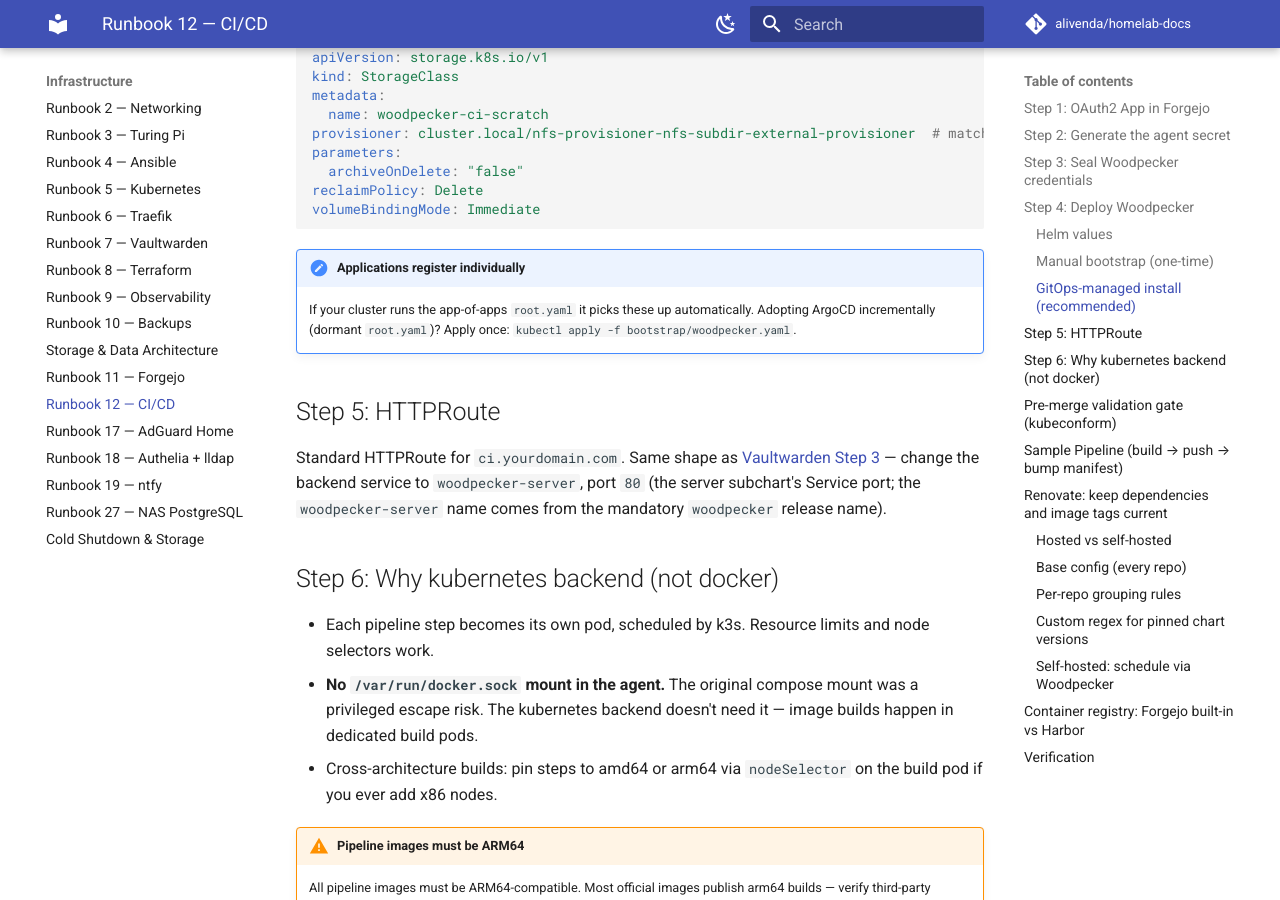
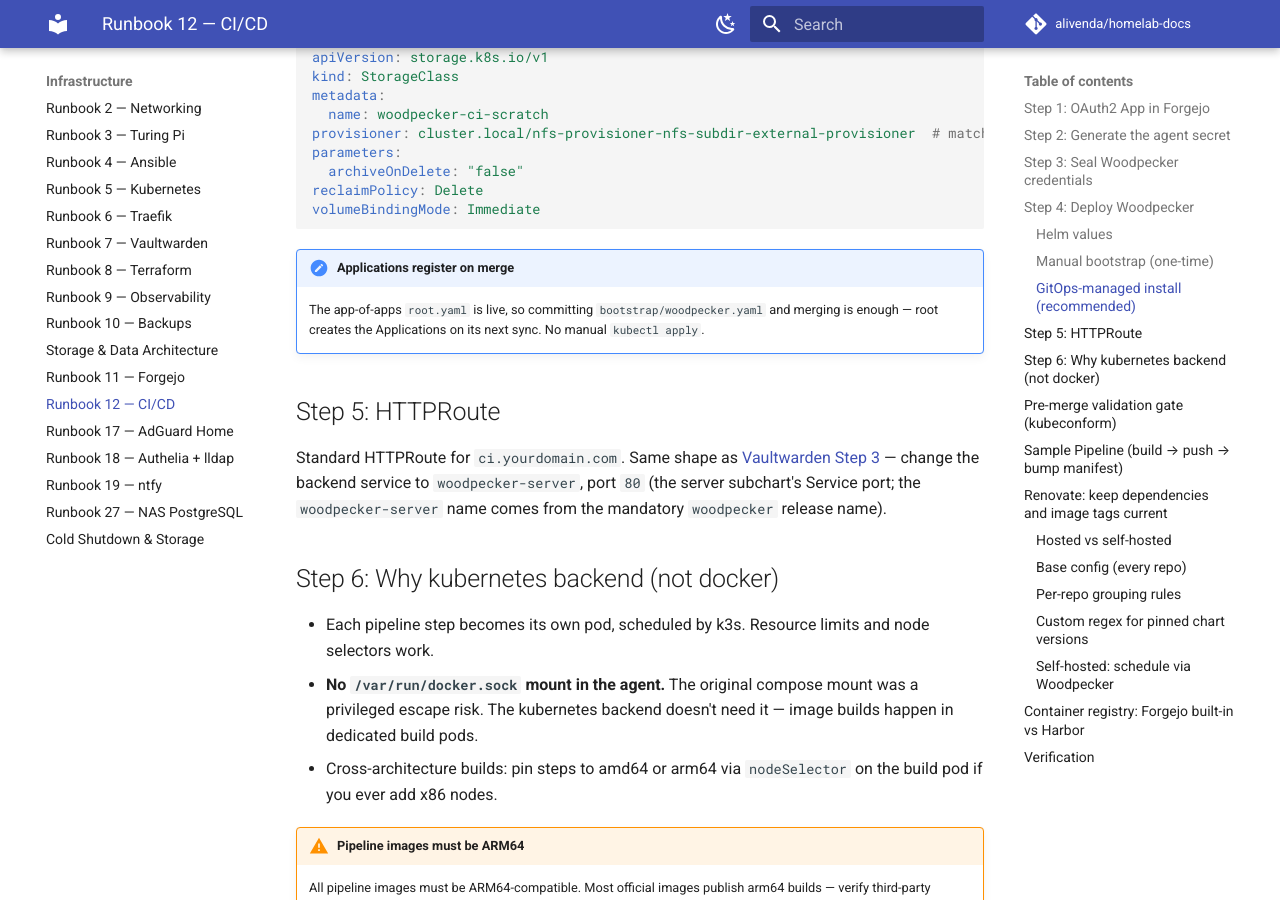
Before and after one commit to alivenda/homelab-docs, an MkDocs documentation site: the page built from docs/12-cicd.md, in a window 1280 px wide and 900 px high, scrolled down 4001 px. Built offline with MkDocs 1.6.1 and Material for MkDocs 9.7.7, drawn with Linux system fonts in a browser that asks for light colours; comment, search, counter and statistics services are not loaded.

Commit message:
docs: reflect live root.yaml app-of-apps (apps register on merge)

````diff
--- a/docs/12-cicd.md
+++ b/docs/12-cicd.md
@@ -193,10 +193,10 @@ reclaimPolicy: Delete
 volumeBindingMode: Immediate
 ```
 
-!!! note "Applications register individually"
-    If your cluster runs the app-of-apps `root.yaml` it picks these up
-    automatically. Adopting ArgoCD incrementally (dormant `root.yaml`)? Apply
-    once: `kubectl apply -f bootstrap/woodpecker.yaml`.
+!!! note "Applications register on merge"
+    The app-of-apps `root.yaml` is live, so committing `bootstrap/woodpecker.yaml`
+    and merging is enough — root creates the Applications on its next sync. No
+    manual `kubectl apply`.
 
 ## Step 5: HTTPRoute
 
````
Also changed, not shown: docs/11-forgejo.md (+2 -2 lines), docs/apps-deploy-pattern.md (+1 -1 lines).
